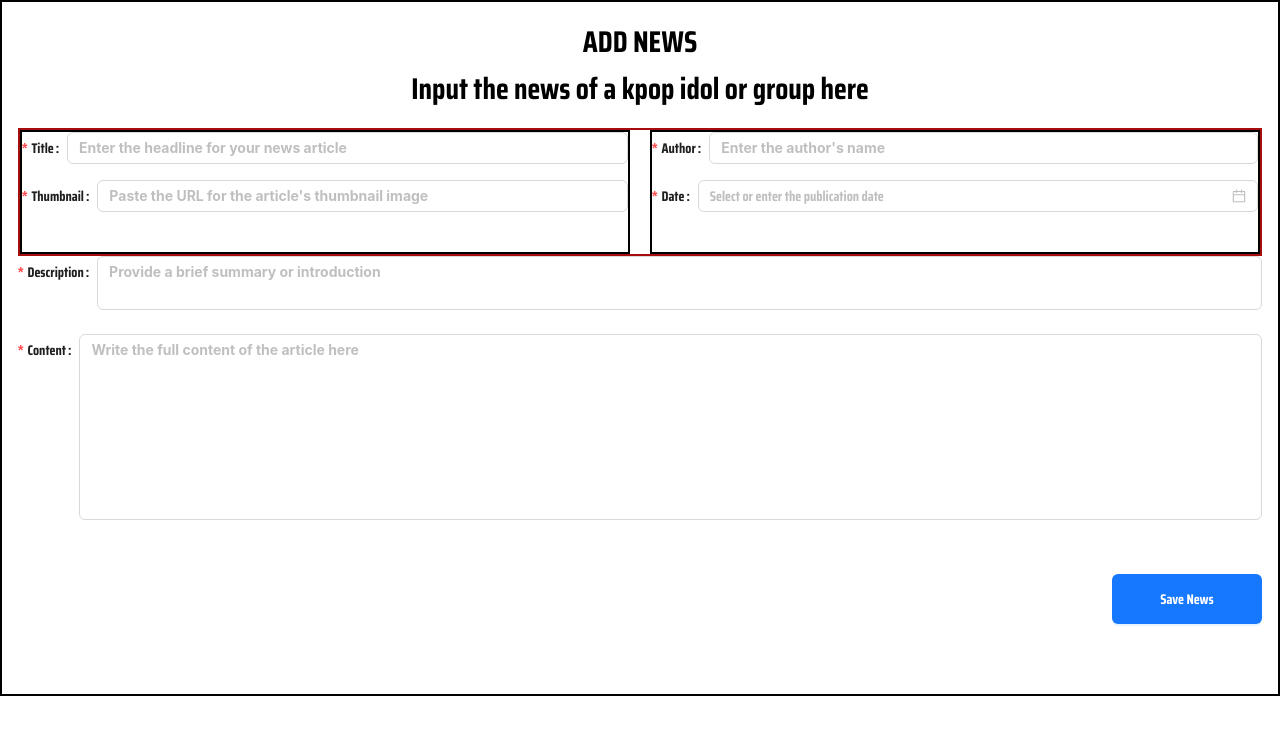
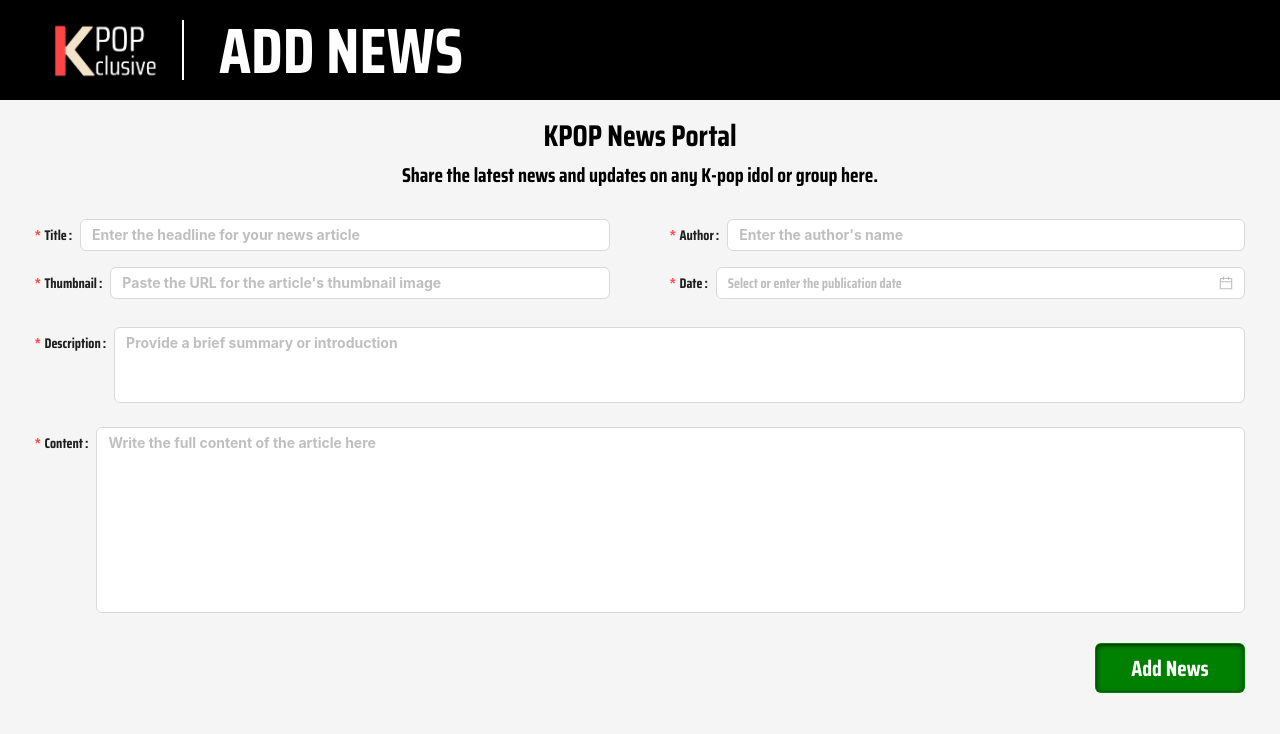
Before and after one commit to angelb9967/KpopXclusive-Admin-Website, a React (Create React App) app in the folder website-admin/: page /AddNews in a window 1280 px wide. Shown: the top 734 px of the page. Built offline with nearby package versions, Linux system fonts and the light colour scheme; sample sign-in values are in the browser's storage.

Commit message:
remove borders and change button design

```diff
--- a/website-admin/public/index.html
+++ b/website-admin/public/index.html
@@ -24,7 +24,7 @@
       work correctly both with client-side routing and a non-root public URL.
       Learn how to configure a non-root public URL by running `npm run build`.
     -->
-    <title>React App</title>
+    <title>KPOP Xclusive</title>
   </head>
   <body>
     <noscript>You need to enable JavaScript to run this app.</noscript>
--- a/website-admin/src/pages/forms/GroupForm.js
+++ b/website-admin/src/pages/forms/GroupForm.js
@@ -1,12 +1,14 @@
 import React, { useState, useEffect } from 'react';
-import '../../styles/GroupForm.css';
 import { Button, Select, Input, message, Form, Radio, Table, Modal, AutoComplete, DatePicker } from 'antd';
 import { MinusCircleOutlined, PlusOutlined } from '@ant-design/icons';
+import { faXTwitter, faSpotify, faYoutube } from '@fortawesome/free-brands-svg-icons';
+import { FontAwesomeIcon } from '@fortawesome/react-fontawesome';
+import { useLocation } from 'react-router-dom';
+import TextArea from 'antd/es/input/TextArea';
+import logo1 from '../../assets/Logo 1.png';
 import Title from 'antd/es/skeleton/Title';
-import { FontAwesomeIcon } from '@fortawesome/react-fontawesome';
-import { faXTwitter, faSpotify, faYoutube } from '@fortawesome/free-brands-svg-icons';
-import TextArea from 'antd/es/input/TextArea';
-import { useLocation } from 'react-router-dom';
+import '../../styles/GroupForm.css';
+import '../../styles/Main.css';
 import axios from 'axios';
 import moment from 'moment-timezone';
 import dayjs from 'dayjs';
@@ -21,6 +23,8 @@ const GroupForm = () => {
   const { state } = location;
   const groupData = state?.record;
   const buttonText = location.pathname === '/EditGroup' ? 'Update Group' : 'Save Group';
+  const buttonColor = location.pathname === '/EditGroup' ? 'rgb(190,167,44)' : 'green';
+  const headingText = location.pathname === '/EditGroup' ? 'EDIT GROUP' : 'ADD GROUP';
 
   console.log('Group Data:', groupData);
   const initialValues = {
@@ -517,9 +521,13 @@ const GroupForm = () => {
               console.log("Record link: ", record.link);
               handleEdit(record.link);
             }}
-            type="primary"
             size="small"
-            style={{ flex: '1 1 auto' }}
+            style={{
+              flex: '1 1 auto',
+              backgroundColor: '#B93B3D',
+              boxShadow: 'inset 0px 1px 5px 0px rgba(0, 0, 0, 0.75)',
+              color: 'white'
+            }}
           >
             Edit
           </Button>
@@ -539,7 +547,11 @@ const GroupForm = () => {
   return (
     <div className='groupForm-maincontainer'>
       <div className='groupForm'>
-        <h1 className='groupform-title'>KPOP GROUP INFORMATION</h1>
+        <div className='main-navbar'>
+          <img src={logo1} className="main-image" alt="Logo 1" />
+          <div className="vertical-divider"></div>
+          <h2 className='main-title'>{headingText}</h2>
+        </div>
         <Form form={form} onFinish={handleSubmit} scrollToFirstError initialValues={initialValues}>
           <div className="groupform-box-container">
             <div className="groupform-box1" id="groupform-box1">
@@ -844,7 +856,19 @@ const GroupForm = () => {
                       <Input placeholder="Add Member Link" style={{ flexGrow: 1 }} />
                     </Form.Item>
                   </div>
-                  <Button onClick={handleSaveMember} style={{ width: '150px', marginLeft: '8px', backgroundColor: '#45a049', color: 'white', float: 'right' }} >Save Member</Button>
+                  <Button
+                    onClick={handleSaveMember}
+                    style={{
+                      width: '150px',
+                      marginLeft: '8px',
+                      backgroundColor: '#B93B3D',
+                      boxShadow: 'inset 0px 1px 5px 0px rgba(0, 0, 0, 0.75)',
+                      color: 'white',
+                      float: 'right'
+                    }}
+                  >
+                    Save Member
+                  </Button>
                 </div>
 
 
@@ -940,7 +964,13 @@ const GroupForm = () => {
 
               {/* Submit Button */}
               <Form.Item>
-                <Button type="primary" htmlType='submit' className='submitBtn'>
+                <Button type="primary" htmlType='submit' className='submitBtn'
+                  style={{
+                    backgroundColor: buttonColor,
+                    fontSize: "22px",
+                    boxShadow: "inset 0px 1px 5px 0px rgba(0, 0, 0, 0.75)"
+                }}
+                >
                   {buttonText}
                 </Button>
               </Form.Item>
--- a/website-admin/src/pages/forms/IdolForm.js
+++ b/website-admin/src/pages/forms/IdolForm.js
@@ -1,11 +1,13 @@
 import React, { useState, useEffect } from 'react';
 import 'boxicons/css/boxicons.min.css';
 import '../../styles/IdolForm.css';
+import '../../styles/Main.css';
 import { Button, Select, Input, message, DatePicker, Radio, Form, Modal, AutoComplete } from 'antd';
 import {MinusCircleOutlined, PlusOutlined } from '@ant-design/icons';
 import TextArea from 'antd/es/input/TextArea';
 import { FontAwesomeIcon } from '@fortawesome/react-fontawesome';
 import { faXTwitter, faSpotify, faYoutube } from '@fortawesome/free-brands-svg-icons';
+import logo1 from '../../assets/Logo 1.png';
 import { useLocation } from 'react-router-dom';
 import axios from 'axios';
 import moment from 'moment-timezone';
@@ -19,6 +21,8 @@ const IdolForm = () => {
   const { state } = location;
   const idolData = state?.record;
   const buttonText = location.pathname === '/EditIdol' ? 'Update Idol' : 'Save Idol';
+  const buttonColor = location.pathname === '/EditIdol' ? 'rgb(190,167,44)' : 'green';
+  const headingText = location.pathname === '/EditIdol' ? 'EDIT IDOL' : 'ADD IDOL';
 
   console.log('Idol Data:', idolData);
   const initialValues = {
@@ -374,7 +378,11 @@ const handleSubmit = async (values) => {
   return (
     <div className='idolForm-maincontainer'>
       <div className='idolForm'>
-        <h1 className='idolform-title'>KPOP IDOL INFORMATION</h1>
+        <div className='main-navbar'>
+          <img src={logo1} className="main-image" alt="Logo 1" />
+          <div className="vertical-divider"></div>
+          <h2 className='main-title'>{headingText}</h2>
+        </div>
         <Form form={form} onFinish={handleSubmit} scrollToFirstError initialValues={initialValues}>
           <div className='page-box-container'>
             <div className="idolform-box-container" id="idolform-box1">
@@ -766,8 +774,9 @@ const handleSubmit = async (values) => {
 
               <div className='anotherbox'>
                 <div className='anotherbox-small'>
-
-                  <label className='headline'>ENTER FUN FACTS ABOUT THIS IDOL!</label>
+                  <label className='headline' style={{ textAlign: 'center', display: 'block', fontSize: '24px', fontWeight: 'bold', marginBottom: '16px' }}>
+                    ENTER FUN FACTS ABOUT THIS IDOL
+                  </label>
                   <div className='field'>
                     <label>Add Fun Facts:</label>
                     <Input
@@ -795,7 +804,7 @@ const handleSubmit = async (values) => {
 
 
                   <div className='anotherbox-container'>
-                    <div className='anotherbox-small'>
+                    <div className='anotherbox-small' style={{padding: "0px"}}>
                       <label className='headline'>6.) Social Media Platforms</label>
                       <Form.Item
                         label={
@@ -804,7 +813,7 @@ const handleSubmit = async (values) => {
                             <span>YouTube</span>
                           </span>
                         }
-                        name={['socialMediaPlatforms', 'youtube']} // Nested under socialMedia object
+                        name={['socialMediaPlatforms', 'youtube']}
                       >
                         <Input placeholder="Enter YouTube URL" />
                       </Form.Item>
@@ -816,7 +825,7 @@ const handleSubmit = async (values) => {
                             <span>Spotify</span>
                           </span>
                         }
-                        name={['socialMediaPlatforms', 'spotify']} // Nested under socialMedia object
+                        name={['socialMediaPlatforms', 'spotify']}
                       >
                         <Input placeholder="Enter Spotify URL" />
                       </Form.Item>
@@ -828,7 +837,7 @@ const handleSubmit = async (values) => {
                             <span>TikTok</span>
                           </span>
                         }
-                        name={['socialMediaPlatforms', 'tiktok']} // Nested under socialMedia object
+                        name={['socialMediaPlatforms', 'tiktok']}
                       >
                         <Input placeholder="Enter TikTok URL" />
                       </Form.Item>
@@ -842,7 +851,7 @@ const handleSubmit = async (values) => {
                             <span>Instagram</span>
                           </span>
                         }
-                        name={['socialMediaPlatforms', 'instagram']} // Nested under socialMedia object
+                        name={['socialMediaPlatforms', 'instagram']}
                       >
                         <Input placeholder="Enter Instagram Account URL" />
                       </Form.Item>
@@ -880,7 +889,13 @@ const handleSubmit = async (values) => {
 
               {/* Submit Button */}
               <Form.Item>
-                <Button type="primary" htmlType='submit' className='submitBtn'>
+                <Button type="primary" htmlType='submit' className='submitBtn'
+                  style={{
+                    backgroundColor: buttonColor,
+                    fontSize: "22px",
+                    boxShadow: "inset 0px 1px 5px 0px rgba(0, 0, 0, 0.75)"
+                }}
+                >
                   {buttonText}
                 </Button>
               </Form.Item>
--- a/website-admin/src/pages/forms/NewsForm.js
+++ b/website-admin/src/pages/forms/NewsForm.js
@@ -1,9 +1,11 @@
-import React from 'react'
+import React from 'react';
 import 'boxicons/css/boxicons.min.css';
 import '../../styles/NewsForm.css';
-import { Button, Input, message, DatePicker, Form, Modal } from 'antd';
+import '../../styles/Main.css';
+import { Button, Input, message, DatePicker, Form, Modal, Divider } from 'antd';
 import TextArea from 'antd/es/input/TextArea';
 import { useLocation } from 'react-router-dom';
+import logo1 from '../../assets/Logo 1.png';
 import moment from 'moment';
 import axios from 'axios';
 import dayjs from 'dayjs';
@@ -13,15 +15,13 @@ const NewsForm = () => {
     const location = useLocation();
     const { state } = location;
     const newsData = state?.record;
-    const buttonText = location.pathname === '/EditNews' ? 'Update News' : 'Save News';
+    const buttonText = location.pathname === '/EditNews' ? 'Update News' : 'Add News';
+    const buttonColor = location.pathname === '/EditNews' ? 'rgb(190,167,44)' : 'green';
     const headingText = location.pathname === '/EditNews' ? 'EDIT NEWS' : 'ADD NEWS';
-
     const initialValues = {
         ...newsData,
         date: newsData?.date ? dayjs(newsData.date) : null
     };
-
-    console.log('News Data:', newsData);
 
     const handleSubmit = async (values) => {
         const isValidUrl = (urlString) => {
@@ -34,7 +34,7 @@ const NewsForm = () => {
         };
 
         if (!isValidUrl(values.thumbnail)) {
-            message.error('News Thumnail is not valid');
+            message.error('News Thumbnail is not valid');
             return;
         }
 
@@ -45,7 +45,7 @@ const NewsForm = () => {
             author: values.author,
             date: values.date,
             content: values.content
-        }
+        };
 
         try {
             if (location.pathname === '/EditNews' && newsData._id) {
@@ -64,30 +64,67 @@ const NewsForm = () => {
 
     return (
         <div className='newsForm-container'>
-            <label>{headingText}</label>
-            <label>Input the news of a kpop idol or group here</label>
-            <Form form={form} onFinish={handleSubmit} scrollToFirstError initialValues={initialValues}>
+            <div className='main-navbar'>
+                <img src={logo1} className="main-image" alt="Logo 1" />
+                <div className="vertical-divider"></div>
+                <h2 className='main-title'>{headingText}</h2>
+            </div>
+            <div className='newsForm-subContainer1'>
+                <label className='heading'>KPOP News Portal</label>
+                <label>Share the latest news and updates on any K-pop idol or group here.</label>
+            </div>
+            <Form
+                form={form}
+                onFinish={handleSubmit}
+                scrollToFirstError
+                initialValues={initialValues}
+                labelAlign="left" // Ensures all labels align to the left
+                style={{ textAlign: 'left' }} // Ensures form items are aligned left
+            >
+
                 <div className='newsForm-subContainer'>
                     <div className='newsForm-box'>
-                        <div style={{ display: 'flex', alignItems: 'center', marginBottom: '16px' }}>
-                            <Form.Item label="Title" name="title" rules={[{ required: true, message: 'Please input Title!' }]} style={{ flexGrow: 1, marginBottom: '0' }}>
-                                <Input placeholder="Enter the headline for your news article" required rules={[{ required: true, message: 'Please input Title!' }]} style={{ flexGrow: 1 }} />
+                        <Form.Item
+                            label="Title"
+                            name="title"
+                            rules={[{ required: true, message: 'Please input Title' }]}
+                            style={{ marginBottom: '16px' }}
+                        >
+                            <Input
+                                placeholder="Enter the headline for your news article"
+                                style={{ flexGrow: 1 }}
+                            />
+                        </Form.Item>
+                        <Form.Item
+                            label="Thumbnail"
+                            name="thumbnail"
+                            rules={[{ required: true, message: 'Please input Thumbnail' }]}
+                            style={{ marginBottom: '0' }}
+                        >
+                            <Input
+                                placeholder="Paste the URL for the article's thumbnail image"
+                                style={{ flexGrow: 1 }}
+                            />
                         </Form.Item>
                     </div>
-                        <div style={{ display: 'flex', alignItems: 'center', marginBottom: '16px' }}>
-                            <Form.Item label="Thumbnail" name="thumbnail" rules={[{ required: true, message: 'Please input Thumbnail!' }]} style={{ flexGrow: 1, marginBottom: '0' }}>
-                                <Input placeholder="Paste the URL for the article's thumbnail image" required rules={[{ required: true, message: 'Please input Thumbnail!' }]} style={{ flexGrow: 1 }} />
+                    <div className='newsForm-box'>
+                        <Form.Item
+                            label="Author"
+                            name="author"
+                            rules={[{ required: true, message: 'Please input Author!' }]}
+                            style={{ marginBottom: '16px' }}
+                        >
+                            <Input
+                                placeholder="Enter the author's name"
+                                style={{ flexGrow: 1 }}
+                            />
                         </Form.Item>
-                        </div>
-                    </div>
-                    <div className='newsForm-box'>
-                        <div style={{ display: 'flex', alignItems: 'center', marginBottom: '16px' }}>
-                            <Form.Item label="Author" name="author" rules={[{ required: true, message: 'Please input Author!' }]} style={{ flexGrow: 1, marginBottom: '0' }}>
-                                <Input placeholder="Enter the author's name" required rules={[{ required: true, message: 'Please input Author!' }]} style={{ flexGrow: 1 }} />
-                            </Form.Item>
-                        </div>
-                        <div style={{ display: 'flex', alignItems: 'center', marginBottom: '16px' }}>
-                            <Form.Item label="Date" name="date" rules={[{ required: true, message: 'Please input Date!' }]} style={{ width: "100%", }}>
+                        <Form.Item
+                            label="Date"
+                            name="date"
+                            rules={[{ required: true, message: 'Please input Date!' }]}
+                            style={{ marginBottom: '0' }}
+                        >
                             <DatePicker
                                 format="YYYY-MM-DD"
                                 placeholder="Select or enter the publication date"
@@ -97,32 +134,50 @@ const NewsForm = () => {
                                 disabledDate={(current) => current && current > moment().endOf('day')}
                             />
                         </Form.Item>
-
                     </div>
                 </div>
-                </div>
-                <Form.Item name="description" label="Description" rules={[{ required: true, message: 'Please provide a description' }]} >
+
+                <div className='newsForm-subContainer1'>
+                    <Form.Item
+                        name="description"
+                        label="Description"
+                        rules={[{ required: true, message: 'Please provide a Description' }]}
+                    >
                         <TextArea
                             placeholder="Provide a brief summary or introduction"
-                        required
-                        autoSize={{ minRows: 2, maxRows: 5 }}
+                            autoSize={{ minRows: 3, maxRows: 5 }}
                         />
                     </Form.Item>
-                <Form.Item name="content" label="Content" rules={[{ required: true, message: 'Please provide an introduction' }]}>
+                    <Form.Item
+                        name="content"
+                        label="Content"
+                        style={{ marginBottom: '0' }}
+
+                        rules={[{ required: true, message: 'Please provide an Introduction' }]}
+                    >
                         <TextArea
                             placeholder="Write the full content of the article here"
-                        required
                             autoSize={{ minRows: 8, maxRows: 20 }}
                         />
                     </Form.Item>
                     <Form.Item>
-                    <Button type="primary" htmlType='submit' className='submitBtn'>
+                        <Button
+                            type="primary"
+                            htmlType="submit"
+                            className="submitBtn"
+                            style={{
+                                backgroundColor: buttonColor,
+                                fontSize: "22px",
+                                boxShadow: "inset 0px 1px 5px 0px rgba(0, 0, 0, 0.75)"
+                            }}
+                        >
                             {buttonText}
                         </Button>
                     </Form.Item>
+                </div>
             </Form>
         </div>
-    )
-}
+    );
+};
 
-export default NewsForm
+export default NewsForm;
--- a/website-admin/src/styles/IdolForm.css
+++ b/website-admin/src/styles/IdolForm.css
@@ -1,5 +1,6 @@
 .idolForm {
-  border: 2px solid #c850ff;
+  background-color: #f5f5f5;
+  /* border: 2px solid #c850ff; */
 }
 
 .idolform-title {
@@ -25,16 +26,15 @@
 
 #idolform-box1 {
   flex: 1;
-  border: 2px solid #ff6550;
-  background-color: #fff;
+  /* border: 2px solid #ff6550; */
   display: flex;
   flex-direction: column;
   padding: 16px;
 }
 
 #idolform-box2 {
-  border: 2px solid #f8ad00;
-  background-color: #fff;
+  /* border: 2px solid #f8ad00; */
+  border: 0;
   display: flex;
   height: auto;
   flex-direction: row;
@@ -43,8 +43,7 @@
 
 #idolform-box3 {
   flex: 1;
-  border: 2px solid #46b45a;
-  background-color: #fff;
+  /* border: 2px solid #46b45a; */
   display: flex;
   flex-direction: column;
   padding: 16px;
@@ -52,8 +51,7 @@
 
 #idolform-box4 {
   flex: 1;
-  border: 2px solid #4682b4;
-  background-color: #fff;
+  /* border: 2px solid #4682b4; */
   display: flex;
   flex-direction: column;
   padding: 16px;
@@ -63,8 +61,8 @@
 #idolform-box5 {
   height: 50px;
   flex: 1 1 0;
-  border: 2px solid #32126b;
-  background-color: #fff;
+  /* border: 2px solid #32126b; */
+  border: 0;
   display: flex;
   flex-direction: column;
   padding: 16px;
@@ -103,17 +101,20 @@
 
 .trylang {
   flex: 3;
-  border: 2px solid #4682b4;
+  /* border: 2px solid #4682b4; */
+  border:none!important;
   display: flex;
   flex-direction: column;
 }
 
 .anotherbox {
-  padding: 16px;
+  /* padding: 16px; */
   text-align: center;
-  border: 2px solid #b44657;
+  /* border: 2px solid #b44657; */
+  border:none!important;
   display: flex;
   flex-direction: column;
+  margin-top: none;
 }
 
 .field {
@@ -143,14 +144,16 @@
   display: flex;
   gap: 20px;
   flex-direction: row;
+  padding: 0;
 }
 
 .anotherbox-small {
-  padding: 0px;
   text-align: left;
-  border: 2px solid #000000;
+  /* border: 2px solid #000000; */
+  border:none!important;
   flex: 1;
   overflow-y: hidden;
+  padding: 16px;
 }
 
 .social-media-item {
@@ -180,6 +183,8 @@
   float: right;
   align-self: flex-end;
   margin-bottom: 30px;
+  font-size: 22px;
+  box-shadow: inset 0px 1px 5px 0px rgba(0, 0, 0, 0.75);
 }
 
 .addFlex {
@@ -199,3 +204,7 @@
 .dynamic-delete-button:hover {
   color: #777;
 }
+
+.headline {
+  font-size: 20px;
+}
--- a/website-admin/src/styles/InformationHandler.css
+++ b/website-admin/src/styles/InformationHandler.css
@@ -1,5 +1,6 @@
 .infohandler-container {
     padding: 40px;
+    background-color: #f5f5f5;
 }
 
 .infohandleraction-container {
--- a/website-admin/src/styles/NewsForm.css
+++ b/website-admin/src/styles/NewsForm.css
@@ -1,25 +1,40 @@
  .newsForm-container {
-    padding: 16px;
     display: flex;
-    border: 2px solid black;
+    /* border: 2px solid black; */
     display: flex;
     flex-direction: column;
+    font-size: 20px;
     text-align: center;
-    font-size: 30px;
+    background-color: #f5f5f5;
  }
 
  .newsForm-subContainer {
-    margin-top: 16px;
+    padding: 16px;
     display: flex;
-    border: 2px solid rgb(166, 14, 14);
-    display: flex;
+    /* border: 2px solid rgb(166, 14, 14); */
     flex-direction: row;
-    gap: 20px;
+    gap: 60px;
+    padding-left: 35px;
+    padding-right: 35px;
  }
 
  .newsForm-box {
     display: flex;
     flex-direction: column;
-    border: 2px solid rgb(0, 0, 0);
-    flex:1
+    /* border: 2px solid rgb(0, 0, 0); */
+    flex: 1
  }
+
+ .newsForm-subContainer1 {
+    padding-top: 12px;
+    padding-bottom: 12px;
+    padding-left: 35px;
+    padding-right: 35px;
+    /* border: 2px solid rgb(166, 14, 14); */
+    display: flex;
+    flex-direction: column;
+ }
+
+ .heading {
+    font-size: 30px;
+ }
```
Also changed, not shown: website-admin/src/pages/subpages/GroupTable.js (+7 -1 lines), website-admin/src/styles/GroupForm.css (+17 -9 lines), 2 other files (tests, documents, lock files or other folders). Lines whose indentation alone changed are shown as unchanged.
